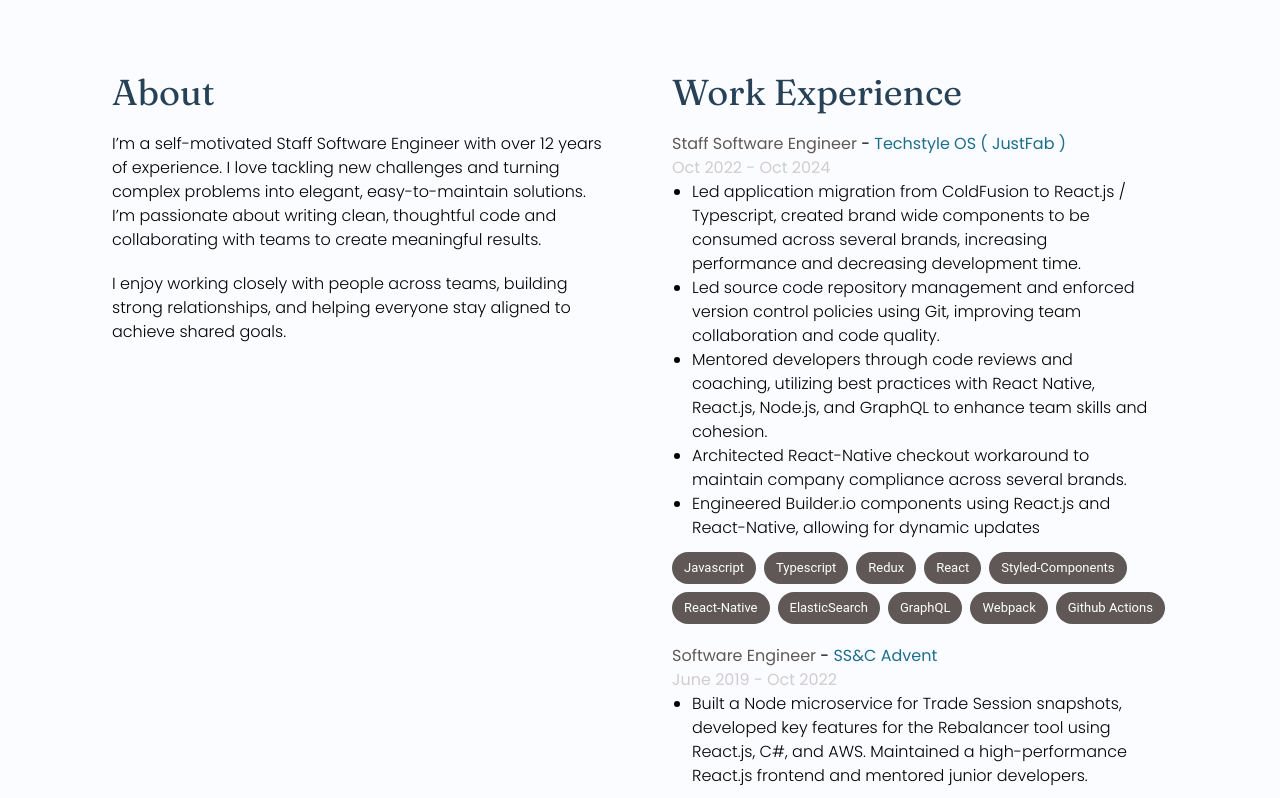
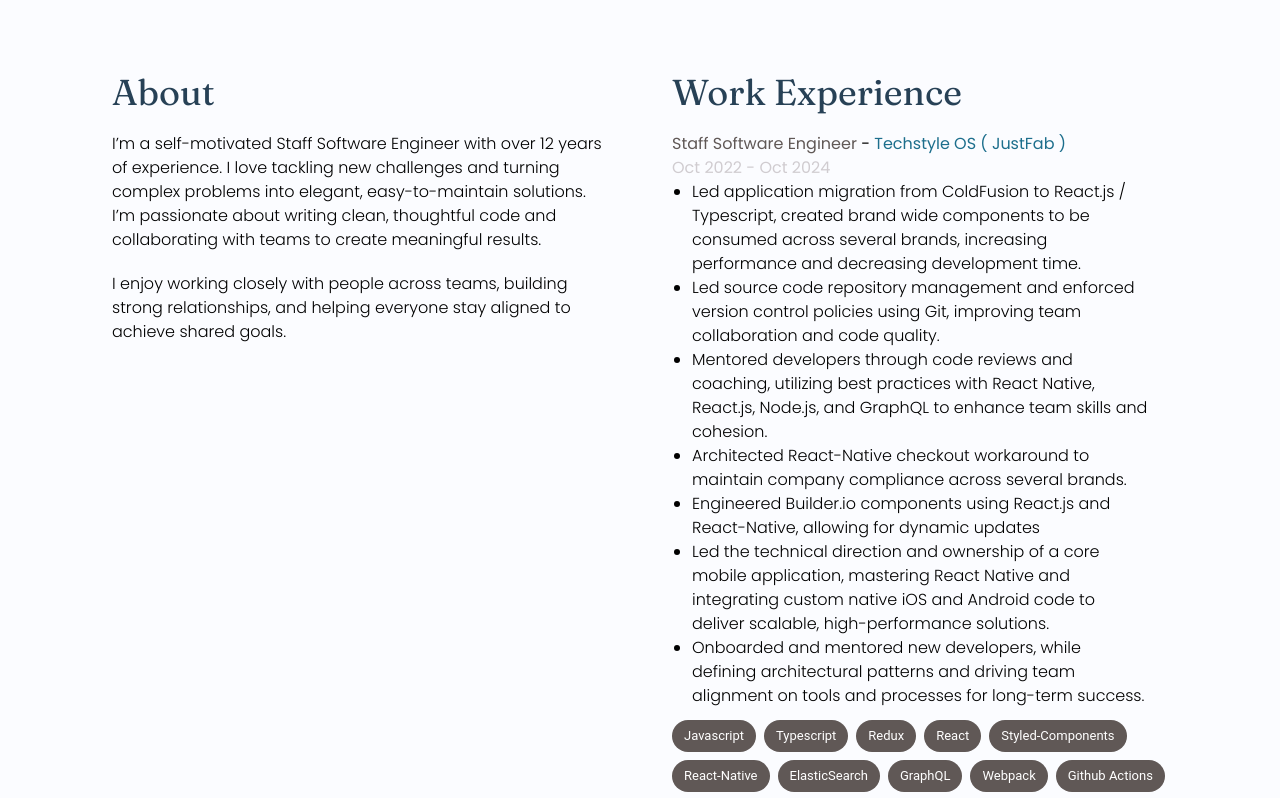
Before and after one commit to ballynmiller/ballynmiller.github.io, a Next.js app: page / in a window 1280 px wide. Shown: the part 500-1298 px from the top of the page. Built offline with nearby package versions, Linux system fonts and the light colour scheme.

Commit message:
More minor tweaks.

```diff
--- a/src/components/Experience/Card.tsx
+++ b/src/components/Experience/Card.tsx
@@ -18,7 +18,7 @@ export const Card = ({
   technologies = [],
 }: CardProps) => {
   return (
-    <div className="pb-5">
+    <div className="pb-10">
       <h1>
         <span className="text-wenge">{position}</span> -{" "}
         <span className="text-cerulean">{company}</span>
--- a/src/components/Experience/Experience.tsx
+++ b/src/components/Experience/Experience.tsx
@@ -17,6 +17,8 @@ const jobs = [
        Node.js, and GraphQL to enhance team skills and cohesion.`,
       `Architected React-Native checkout workaround to maintain company compliance across several brands.`,
       `Engineered Builder.io components using React.js and React-Native, allowing for dynamic updates`,
+      `Led the technical direction and ownership of a core mobile application, mastering React Native and integrating custom native iOS and Android code to deliver scalable, high-performance solutions.`,
+      `Onboarded and mentored new developers, while defining architectural patterns and driving team alignment on tools and processes for long-term success.`,
     ],
     technologies: [
       "Javascript",
```
